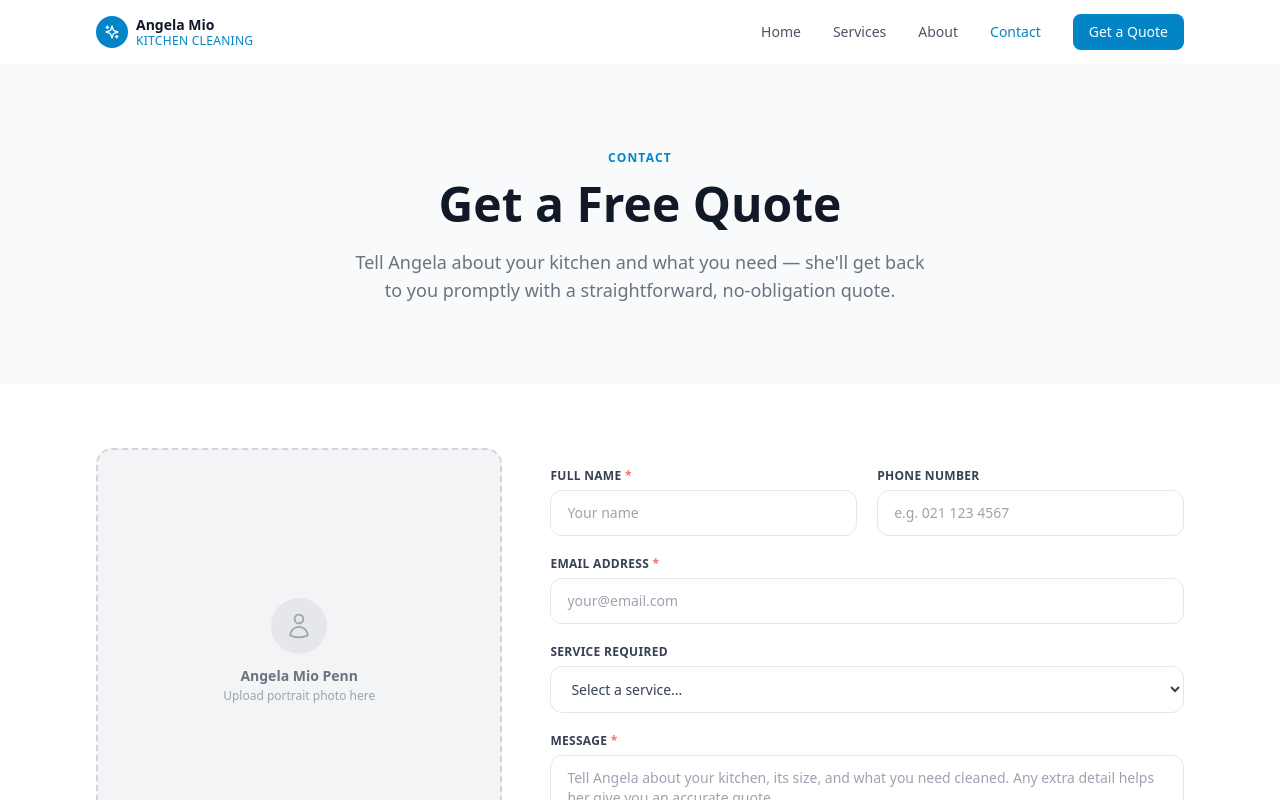
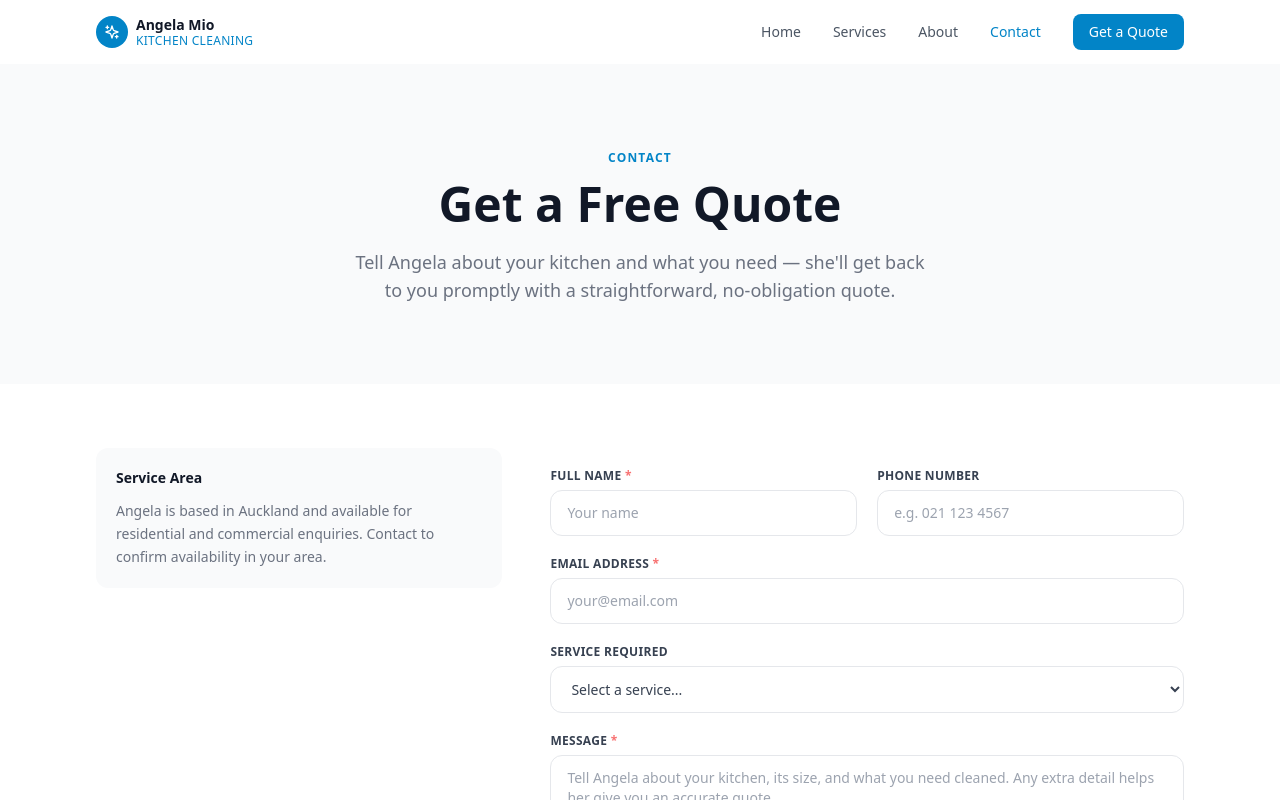
Before and after one commit to jamespnz/angela-mio-cleaning, a React (Vite) app: page / in a window 1280 px wide. Both pictures are taken after a click on the button "Get a Quote". Shown: the top 800 px of the page. Built offline with nearby package versions, Linux system fonts and the light colour scheme.

Commit message:
Remove portrait frame

```diff
--- a/src/pages/Contact.tsx
+++ b/src/pages/Contact.tsx
@@ -94,20 +94,7 @@ export default function Contact() {
 
             {/* Contact Info */}
             <div className="lg:col-span-2 space-y-8">
-              {/* Portrait placeholder */}
-              <div className="bg-gray-100 rounded-2xl overflow-hidden border-2 border-dashed border-gray-300 aspect-square flex items-center justify-center">
-                <div className="text-center px-6">
-                  <div className="w-14 h-14 bg-gray-200 rounded-full mx-auto mb-3 flex items-center justify-center">
-                    <svg className="w-7 h-7 text-gray-400" fill="none" viewBox="0 0 24 24" stroke="currentColor">
-                      <path strokeLinecap="round" strokeLinejoin="round" strokeWidth={1.5} d="M15.75 6a3.75 3.75 0 11-7.5 0 3.75 3.75 0 017.5 0zM4.501 20.118a7.5 7.5 0 0114.998 0A17.933 17.933 0 0112 21.75c-2.676 0-5.216-.584-7.499-1.632z" />
-                    </svg>
-                  </div>
-                  <p className="text-sm font-semibold text-gray-500">Angela Mio Penn</p>
-                  <p className="text-xs text-gray-400 mt-0.5">Upload portrait photo here</p>
-                </div>
-              </div>
-
-<div className="bg-gray-50 rounded-xl p-5">
+              <div className="bg-gray-50 rounded-xl p-5">
                 <h4 className="text-sm font-semibold text-gray-900 mb-3">Service Area</h4>
                 <p className="text-sm text-gray-500 leading-relaxed">
                   Angela is based in Auckland and available for residential and commercial enquiries. Contact to confirm availability in your area.
```
